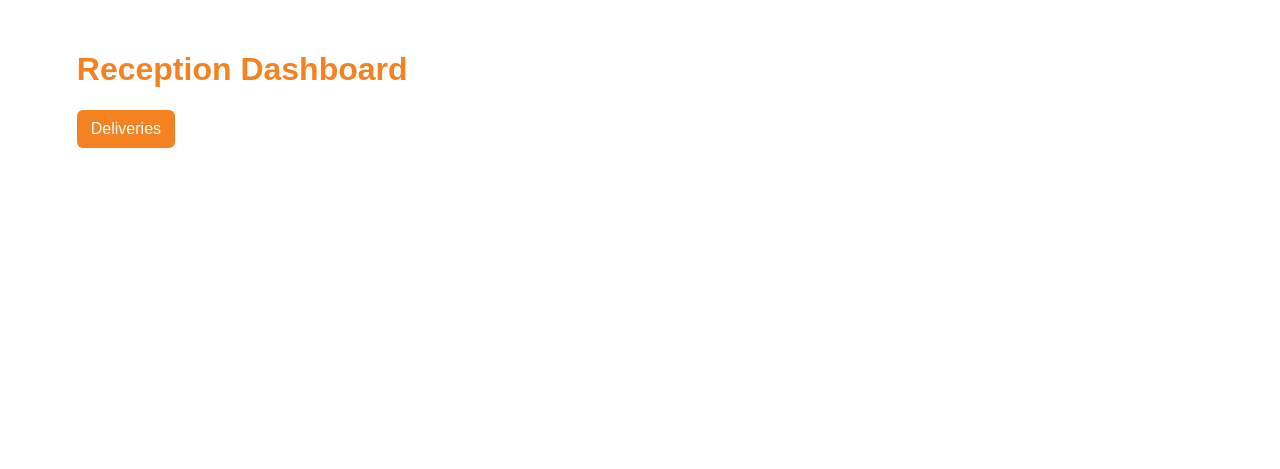
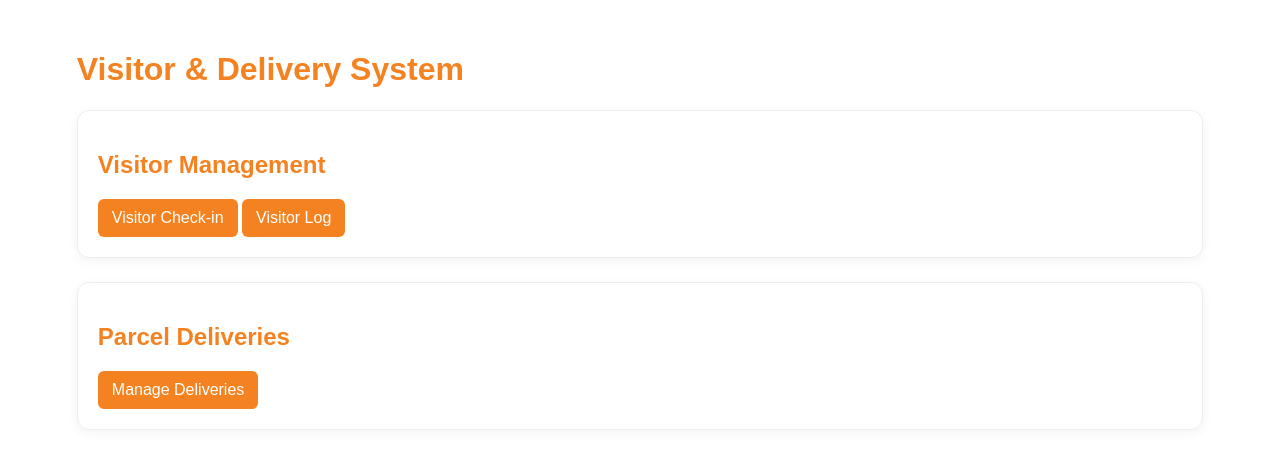
Before and after one commit to amberg710/visitor_delivery_demo-, a Flask app: page / in a window 1280 px wide. Shown: the top 469 px of the page. Run offline with Flask 3, Linux system fonts and the light colour scheme; parts of the project's set-up code (start-up, migrations or seed data) failed here and were passed over.

Commit message:
Update home.html

```diff
--- a/templates/home.html
+++ b/templates/home.html
@@ -5,9 +5,23 @@
     <link rel="stylesheet" href="{{ url_for('static', filename='style.css') }}">
 </head>
 <body>
+
 <div class="container">
-    <h1>Reception Dashboard</h1>
-    <a class="button" href="/deliveries">Deliveries</a>
+
+<h1>Visitor & Delivery System</h1>
+
+<div class="card">
+    <h2>Visitor Management</h2>
+    <a class="button" href="/checkin">Visitor Check-in</a>
+    <a class="button" href="/visitors">Visitor Log</a>
 </div>
+
+<div class="card">
+    <h2>Parcel Deliveries</h2>
+    <a class="button" href="/deliveries">Manage Deliveries</a>
+</div>
+
+</div>
+
 </body>
 </html>
```
